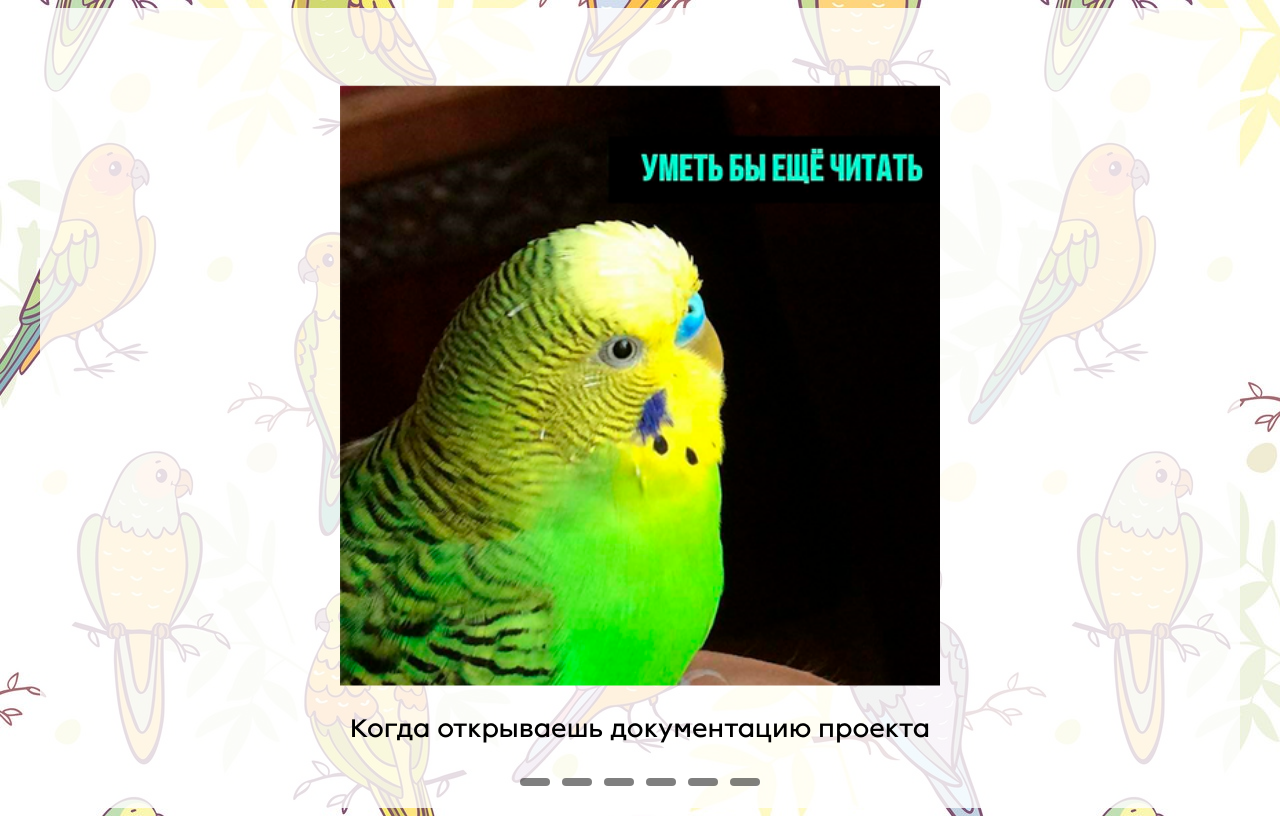
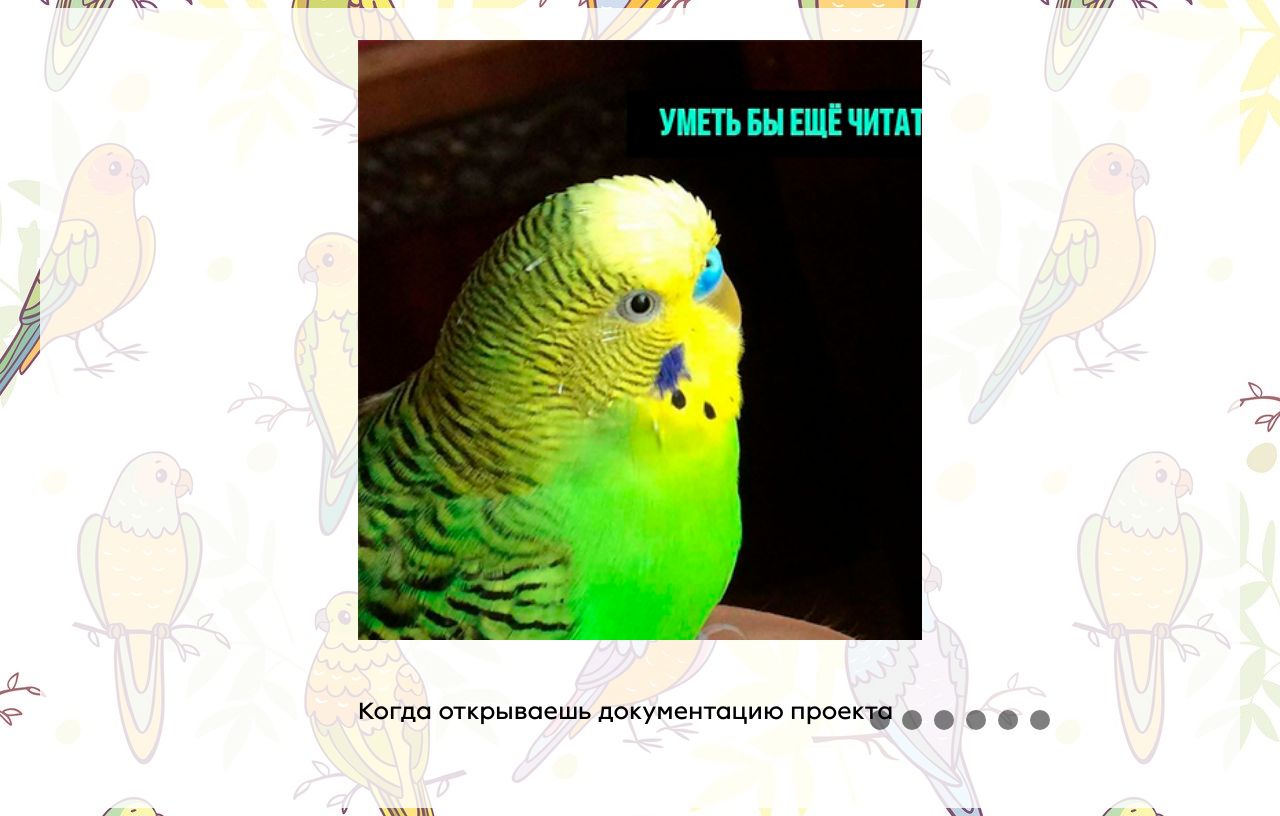
Before and after one commit to Svibex/cssMemSlider, a plain HTML site: page cssMemSlider/index.html in a window 1280 px wide. Drawn offline with Linux system fonts and the light colour scheme.

Commit message:
fix: position text (Fri, May 13, 2022 12:19:48 PM)

```diff
--- a/cssMemSlider/index.html
+++ b/cssMemSlider/index.html
@@ -7,40 +7,22 @@
 </head>
 <body class="body">
     <section class="wrapper">
-        <div class="slider_content">
-            <div class="slider middle">
-                <div class="slides">
+        <div class="slider_container">
+            <div class="slider">
                 <input type="radio" name="r" id="r1" checked />
                 <input type="radio" name="r" id="r2" />
                 <input type="radio" name="r" id="r3" />
                 <input type="radio" name="r" id="r4" />
                 <input type="radio" name="r" id="r5" />
                 <input type="radio" name="r" id="r6" />
-
-                    <div class="slide s1">
-                        <img src="img/1.png" alt="" />
-                        <p>Когда открываешь документацию проекта</p>
-                    </div>
-                    <div class="slide">
-                        <img src="img/2.png" alt="" />
-                        <p>Стажер и senior</p>
-                    </div>
-                    <div class="slide">
-                        <img src="img/4.png" alt="" />
-                        <p>Когда из бага сделал фичу</p>
-                    </div>
-                    <div class="slide">
-                        <img src="img/3.png" alt="" />
-                        <p>Ну пап...</p>
-                    </div>
-                    <div class="slide">
-                        <img src="img/5.png" alt="" />
-                        <p>Когда вошел в штат разработчиков</p>
-                    </div>
-                    <div class="slide">
-                        <img src="img/6.png" alt="" />
-                        <p>Все мы немного Саня...</p>
-                    </div>
+                <div class="img_wrapper">
+                    <div class="img_container">
+                        <div class="slide"><img src="img/1.png" alt="" /></div>
+                        <div class="slide"><img src="img/2.png" alt="" /></div>
+                        <div class="slide"><img src="img/4.png" alt="" /></div>
+                        <div class="slide"><img src="img/3.png" alt="" /></div>
+                        <div class="slide"><img src="img/5.png" alt="" /></div>
+                        <div class="slide"><img src="img/6.png" alt="" /></div>
                     </div>
                 </div>
                 <div class="navigation">
@@ -51,6 +33,17 @@
                     <label for="r5" class="bar"></label>
                     <label for="r6" class="bar"></label>
                 </div>
+                <div class="text_wrapper">
+                    <div class="text_container">
+                        <p class="text">Когда открываешь документацию проекта</p>
+                        <p class="text">Стажер и senior</p>
+                        <p class="text">Когда из бага сделал фичу</p>
+                        <p class="text">Ну пап...</p>
+                        <p class="text">Когда вошел в штат разработчиков</p>
+                        <p class="text">Все мы немного Саня...</p>
+                    </div>
+                </div>
+            </div>
         </div>
     </section>
 </body>
--- a/cssMemSlider/style.css
+++ b/cssMemSlider/style.css
@@ -8,53 +8,61 @@
 .body {
     background: url("./img/background.jpg") repeat;
     font-family: Lack, sans-serif;
-    font-size: 26px;
-    vertical-align: center;
+    font-size: 1.5rem;
 }
 
 .wrapper {
     height: 800px;
-    position: relative;
     background: rgba(255,255,255,0.8);
     width: 95%;
     margin: auto;
 }
 
-.slider_content {
-    width: 100%;
-    max-width: 3600px;
-    margin: 0 auto;
+.slider_container {
+    padding: 2rem 26.5%;
 }
 
 .slider {
-    width: 600px;
-    height: 675px;
-    overflow: hidden;
+    width: 100%;
 }
 
-.middle {
-    position: absolute;
-    top: -32.5%;
+.img_wrapper {
+    overflow: hidden;
     left: 50%;
-    transform: translate(-50%, 50%);
+}
+
+.img_container {
+    display: flex;
+    transition: all .6s ease;
+}
+
+.slide {
+    display: flex;
+    flex-direction: column;
+    align-items: center;
+}
+
+.slide img {
+    height: 600px;
 }
 
 .navigation {
     position: absolute;
-    bottom: 16px;
-    left: 50%;
+    left: 75%;
     transform: translateX(-50%);
     display: flex;
+    z-index: 999;
+    margin-top: 4rem;
 }
 
 .bar {
-    height: 8px;
-    width: 30px;
+    height: 20px;
+    width: 20px;
+    border-radius: 10px;
     margin: 6px;
     cursor: pointer;
     background-color: black;
     opacity: .5;
-    border-radius: 10px;
     transition: all .4s ease;
 }
 
@@ -68,45 +76,68 @@ input[name="r"] {
     visibility: hidden;
 }
 
-.slides {
-    width: 400%;
-    height: 100%;
-    display: flex;
+.text_wrapper {
+    margin-top: 2rem;
+    overflow: hidden;
 }
 
-.slide {
-    width: 25%;
+.text_container {
+    display: flex;
+    justify-content: revert;
     transition: all .6s ease;
-    display: flex;
-    flex-direction: column;
-    align-items: center;
+    position: relative;
 }
 
-.slide img {
-    width: 600px;
-    height: 600px;
+.text {
+    height: 50px;
+    min-width: 600px;
 }
 
-#r1:checked ~ .s1 {
+#r1:checked ~ .img_wrapper .img_container {
     margin-left: 0;
 }
 
-#r2:checked ~ .s1 {
-    margin-left: -25%;
-}
-
-#r3:checked ~ .s1 {
-    margin-left: -50%;
-}
-
-#r4:checked ~ .s1 {
-    margin-left: -75%;
-}
-
-#r5:checked ~ .s1 {
+#r2:checked ~ .img_wrapper .img_container {
     margin-left: -100%;
 }
 
-#r6:checked ~ .s1 {
-    margin-left: -125%;
+#r3:checked ~ .img_wrapper .img_container {
+    margin-left: -200%;
 }
+
+#r4:checked ~ .img_wrapper .img_container {
+    margin-left: -300%;
+}
+
+#r5:checked ~ .img_wrapper .img_container {
+    margin-left: -400%;
+}
+
+#r6:checked ~ .img_wrapper .img_container {
+    margin-left: -500%;
+}
+
+
+#r1:checked ~ .text_wrapper .text_container {
+    margin-left: 0;
+}
+
+#r2:checked ~ .text_wrapper .text_container {
+    margin-left: -100%;
+}
+
+#r3:checked ~ .text_wrapper .text_container {
+    margin-left: -200%;
+}
+
+#r4:checked ~ .text_wrapper .text_container {
+    margin-left: -300%;
+}
+
+#r5:checked ~ .text_wrapper .text_container {
+    margin-left: -400%;
+}
+
+#r6:checked ~ .text_wrapper .text_container {
+    margin-left: -500%;
+}
```
Lines whose indentation alone changed are shown as unchanged.
